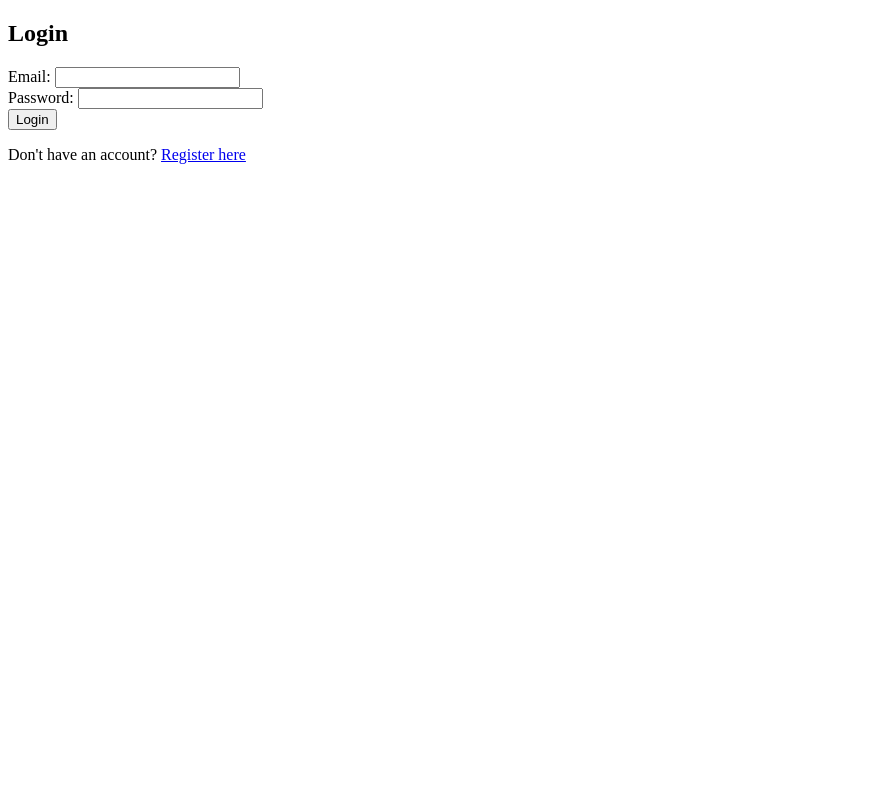
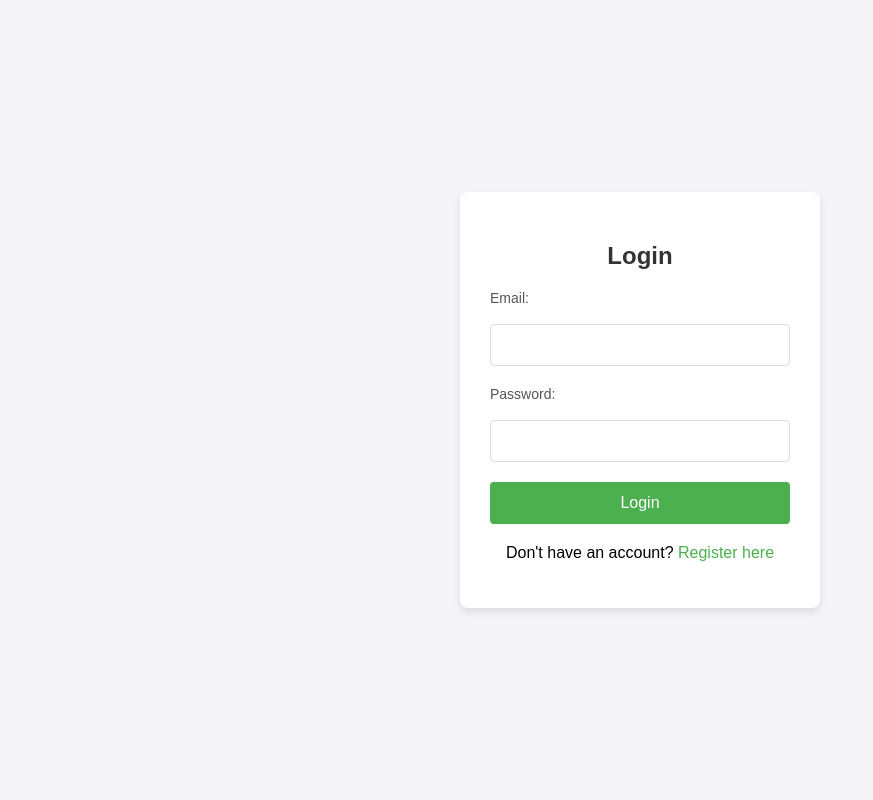
Before and after one commit to krishna-20802/login_register_page, a Flask app: page / in a window 1280 px wide. Shown: the whole page, without its empty margins (0-873 px from the left). Run offline with Flask 3, Linux system fonts and the light colour scheme; some libraries are stand-ins or nearby versions.

Commit message:
Update login.html

```diff
--- a/templates/login.html
+++ b/templates/login.html
@@ -4,15 +4,93 @@
     <meta charset="UTF-8">
     <meta name="viewport" content="width=device-width, initial-scale=1.0">
     <title>Login</title>
+    <style>
+        body {
+            font-family: Arial, sans-serif;
+            background-color: #f4f4f9;
+            display: flex;
+            justify-content: center;
+            align-items: center;
+            height: 100vh;
+            margin: 0;
+        }
+        .container {
+            background-color: #fff;
+            padding: 30px;
+            border-radius: 8px;
+            box-shadow: 0 4px 8px rgba(0, 0, 0, 0.1);
+            width: 300px;
+        }
+        h2 {
+            text-align: center;
+            color: #333;
+        }
+        label {
+            font-size: 14px;
+            color: #555;
+            display: block;
+            margin-bottom: 8px;
+        }
+        input[type="email"],
+        input[type="password"] {
+            width: 100%;
+            padding: 12px;
+            margin: 10px 0 20px;
+            border: 1px solid #ddd;
+            border-radius: 4px;
+            box-sizing: border-box;
+            font-size: 14px;
+        }
+        button {
+            width: 100%;
+            padding: 12px;
+            background-color: #4CAF50;
+            color: white;
+            border: none;
+            border-radius: 4px;
+            font-size: 16px;
+            cursor: pointer;
+        }
+        button:hover {
+            background-color: #45a049;
+        }
+        .message {
+            text-align: center;
+            font-size: 14px;
+            color: #ff0000;
+            margin-top: 10px;
+        }
+        .register-link {
+            text-align: center;
+            margin-top: 20px;
+        }
+        .register-link a {
+            color: #4CAF50;
+            text-decoration: none;
+        }
+        .register-link a:hover {
+            text-decoration: underline;
+        }
+    </style>
 </head>
 <body>
-    <h2>Login</h2>
-    <form method="POST">
-        <label>Email: </label><input type="email" name="email" required><br>
-        <label>Password: </label><input type="password" name="password" required><br>
-        <button type="submit">Login</button>
-    </form>
-    <p>{{ message }}</p>
-    <p>Don't have an account? <a href="{{ url_for('register') }}">Register here</a></p>
+    <div class="container">
+        <h2>Login</h2>
+        <form method="POST">
+            <label for="email">Email: </label>
+            <input type="email" name="email" id="email" required><br>
+
+            <label for="password">Password: </label>
+            <input type="password" name="password" id="password" required><br>
+
+            <button type="submit">Login</button>
+        </form>
+
+        <p class="message">{{ message }}</p>
+
+        <div class="register-link">
+            <p>Don't have an account? <a href="{{ url_for('register') }}">Register here</a></p>
+        </div>
+    </div>
 </body>
 </html>
```
